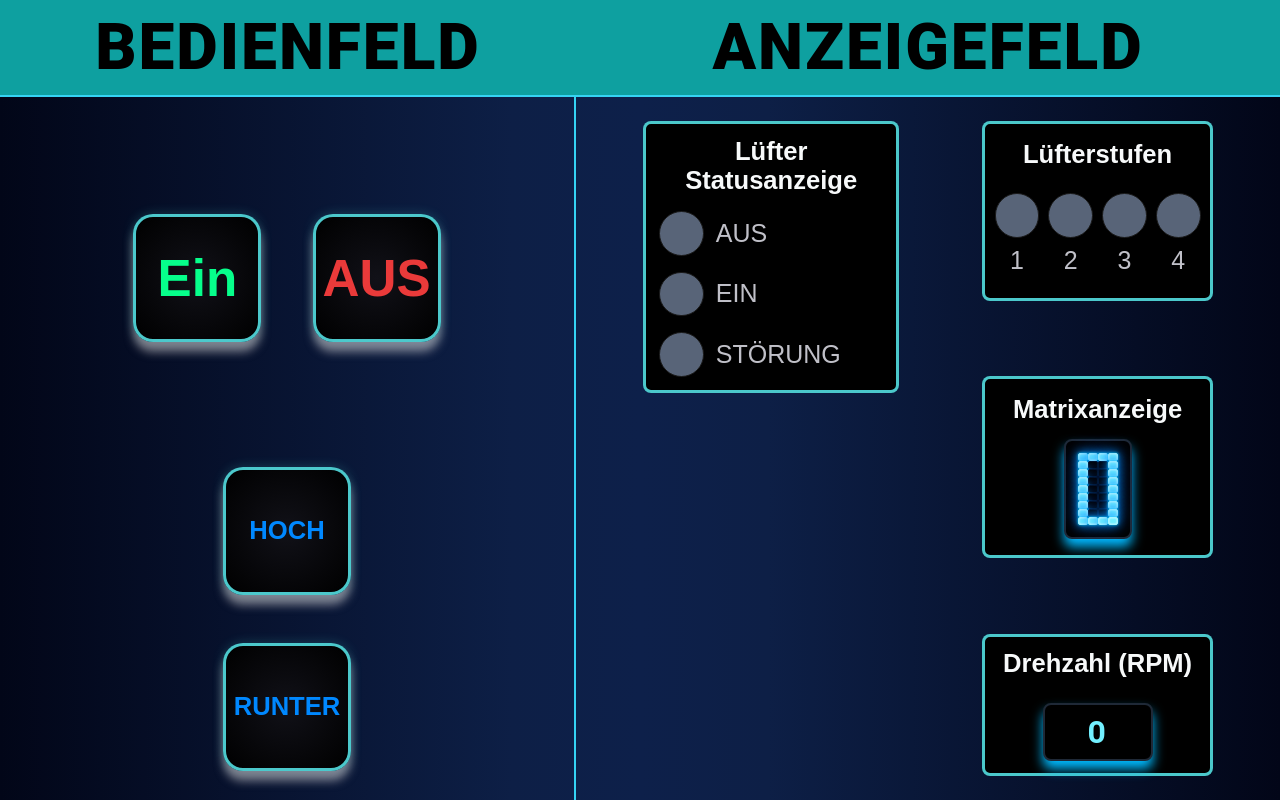
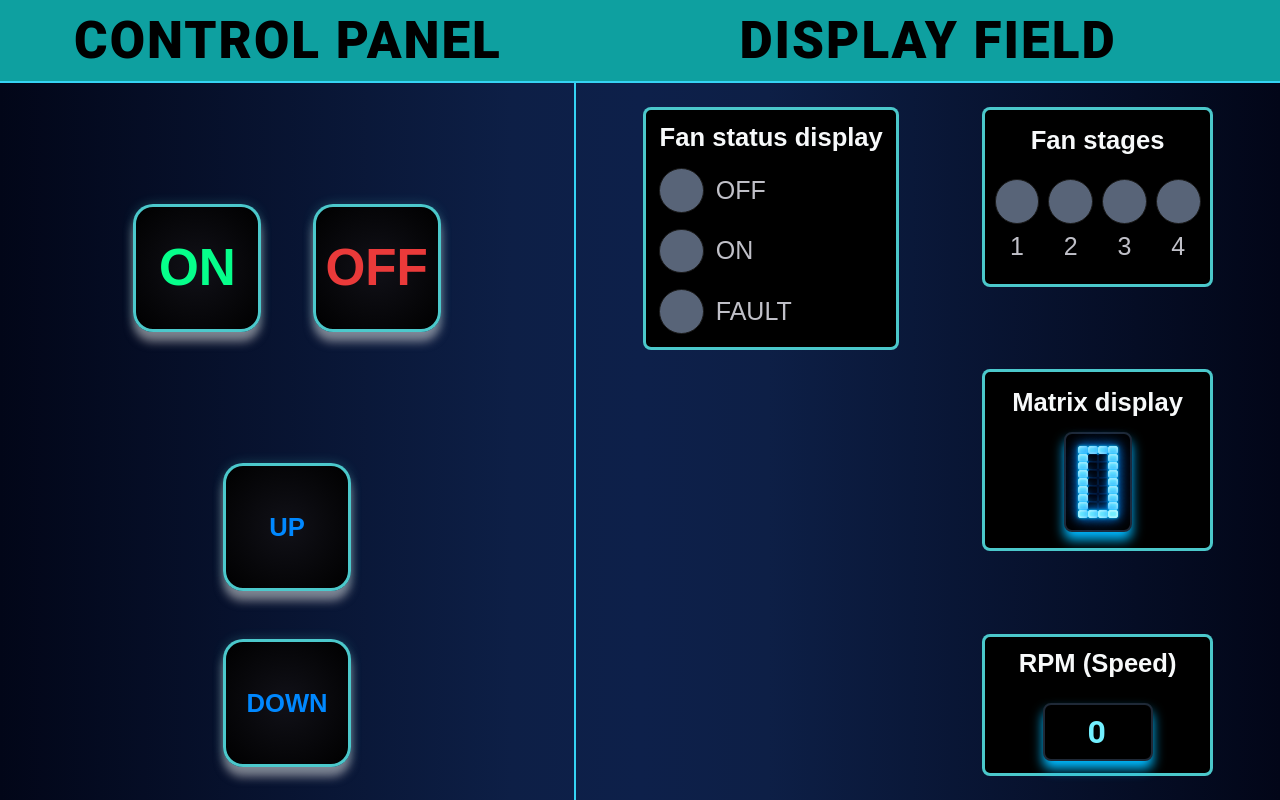
Before and after one commit to d-schwanzl/luefterprojekt-esp32, a website: page web/public/index.html in a window 1280 px wide. Drawn offline with Linux system fonts and the light colour scheme.

Commit message:
Refactor UI: translate buttons, labels, and comments to English   in index.html

```diff
--- a/web/public/index.html
+++ b/web/public/index.html
@@ -3,89 +3,75 @@
   <head>
     <meta charset="UTF-8" />
     <meta name="viewport" content="width=device-width, initial-scale=1.0" />
-    <title>Lüftersteuerung</title>
+    <title>Fan control</title>
     <link rel="stylesheet" href="style.css" />
     <script src="script.js" defer></script>
   </head>
   <body>
     <div class="dev-banner">
-      🚧 Funktionaler Prototyp – Alle Kernfunktionen sind vollständig
-      implementiert und einsatzbereit. Zur Zeit erfolgt Code-Refactoring.
+      🚧 Functional prototype – All core features are fully implemented and
+      ready for use. Code refactoring is currently in progress.
     </div>
-    <!-- Wrapper: umschließt alles, 100% Breite und Höhe -->
     <div class="wrapper">
-      <!-- Container links: linke Hälfte -->
       <div class="container" id="container-links">
-        <h2>Bedienfeld</h2>
+        <h2>Control panel</h2>
         <div class="containerButtons">
-          <!-- Container links: Container 1 -->
           <div class="sub-container1">
-            <button class="taster taster--ein">Ein</button>
-            <button class="taster taster--aus">AUS</button>
+            <button class="taster taster--ein">ON</button>
+            <button class="taster taster--aus">OFF</button>
           </div>
-          <!-- Container links: Container 2 -->
           <div class="sub-container2">
-            <button class="taster taster--hoch">HOCH</button>
-            <button class="taster taster--runter">RUNTER</button>
+            <button class="taster taster--hoch">UP</button>
+            <button class="taster taster--runter">DOWN</button>
           </div>
         </div>
       </div>
 
-      <!-- Container rechts-->
-
       <div class="container" id="container-rechts">
-        <h2 id="h2Anzeigefeld">Anzeigefeld</h2>
+        <h2 id="h2Anzeigefeld">Display field</h2>
 
         <div class="sub-container3">
-          <!-- LED Statusanzeige -->
-
+          <!-- LED status indicator -->
           <div class="led-group1">
-            <h1>Lüfter Statusanzeige</h1>
-            <!-- Paket 1 -->
+            <h1>Fan status display</h1>
             <div class="led-items1">
               <div class="led" id="symbol-led1"></div>
-              <span class="led-label1">AUS</span>
+              <span class="led-label1">OFF</span>
             </div>
 
-            <!-- Paket 2 -->
             <div class="led-items1">
               <div class="led" id="symbol-led2"></div>
-              <span class="led-label1">EIN</span>
+              <span class="led-label1">ON</span>
             </div>
 
-            <!-- Paket 3 -->
             <div class="led-items1">
               <div class="led" id="symbol-led3"></div>
-              <span class="led-label1">STÖRUNG</span>
+              <span class="led-label1">FAULT</span>
             </div>
           </div>
 
-          <!-- Container Bargraph und Container Matrixanzeige Container RPM-Anzeige zusammenfassen -->
+          <!-- Combine container bargraph, container matrix display, and container RPM display -->
           <div class="containerSum">
-            <!--2. Bargraph :Lüfterstufen-->
+            <!-- 2. Bargraph: Fan levels -->
             <div class="led-group2">
-              <h1>Lüfterstufen</h1>
-              <!-- Container für die 4 LEDs nebeneinander -->
+              <h1>Fan stages</h1>
+              <!-- Container for the 4 LEDs side by side -->
               <div class="led-container2">
-                <!-- LED 1: Stufe 1 -->
                 <div class="led-wrapper">
                   <div class="led" id="led1"></div>
                   <span class="led-label2">1</span>
                 </div>
 
-                <!-- LED 2: Stufe 2 -->
                 <div class="led-wrapper">
                   <div class="led" id="led2"></div>
                   <span class="led-label2">2</span>
                 </div>
 
-                <!-- LED 3: Stufe 3 -->
                 <div class="led-wrapper">
                   <div class="led" id="led3"></div>
                   <span class="led-label2">3</span>
                 </div>
 
-                <!-- LED 4: Stufe 4 -->
                 <div class="led-wrapper">
                   <div class="led" id="led4"></div>
                   <span class="led-label2">4</span>
@@ -93,11 +79,11 @@
               </div>
             </div>
 
-            <!-- Segmentanzeige bzw. Matrix LED. -->
+            <!-- Segment display or LED matrix. -->
             <div class="matrix-panel">
-              <h1>Matrixanzeige</h1>
+              <h1>Matrix display</h1>
               <div class="matrix-display n0">
-                <!-- Reihe 1 bis 4 -->
+                <!-- Row 1 to 4 -->
                 <div id="p1"></div>
                 <div id="p2"></div>
                 <div id="p3"></div>
@@ -114,7 +100,7 @@
                 <div id="p14"></div>
                 <div id="p15"></div>
                 <div id="p16"></div>
-                <!-- Reihe 5 bis 9 -->
+                <!-- Row 5 to 9 -->
                 <div id="p17"></div>
                 <div id="p18"></div>
                 <div id="p19"></div>
@@ -138,9 +124,9 @@
               </div>
             </div>
 
-            <!--Drehzahl Anzeige in RPM -->
+            <!-- Speed display in RPM -->
             <div class="rpm-panel">
-              <h1>Drehzahl (RPM)</h1>
+              <h1>RPM (Speed)</h1>
               <div class="rpm-display" id="rpm-value">0</div>
             </div>
           </div>
--- a/web/public/style.css
+++ b/web/public/style.css
@@ -68,7 +68,7 @@ body {
   width: 100%;
   color: rgb(0, 0, 0);
 
-  font-size: clamp(2rem, 5vw, 4.0625rem);
+  font-size: clamp(1rem, 4vw, 4.0625rem);
   letter-spacing: 0.125rem;
   text-transform: uppercase;
   font-weight: 800;
```
Also changed, not shown: 1 other file.
